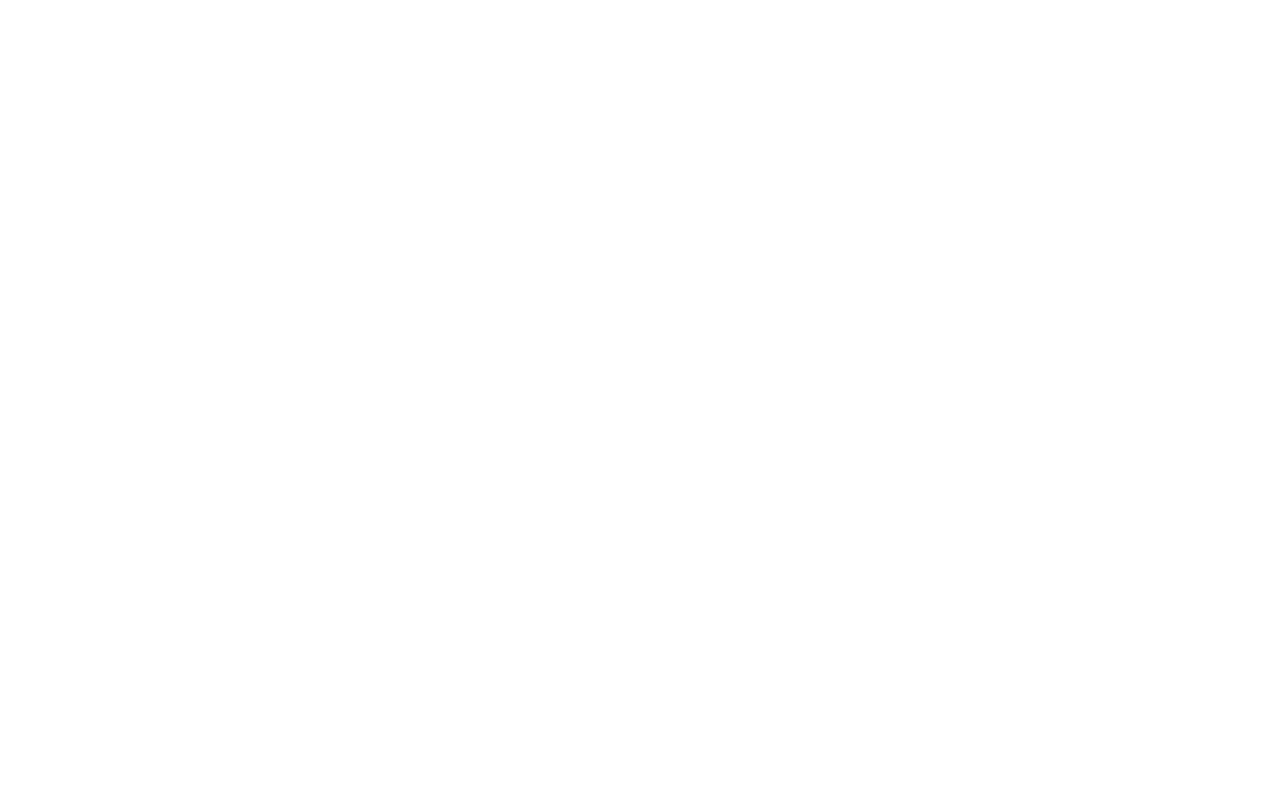
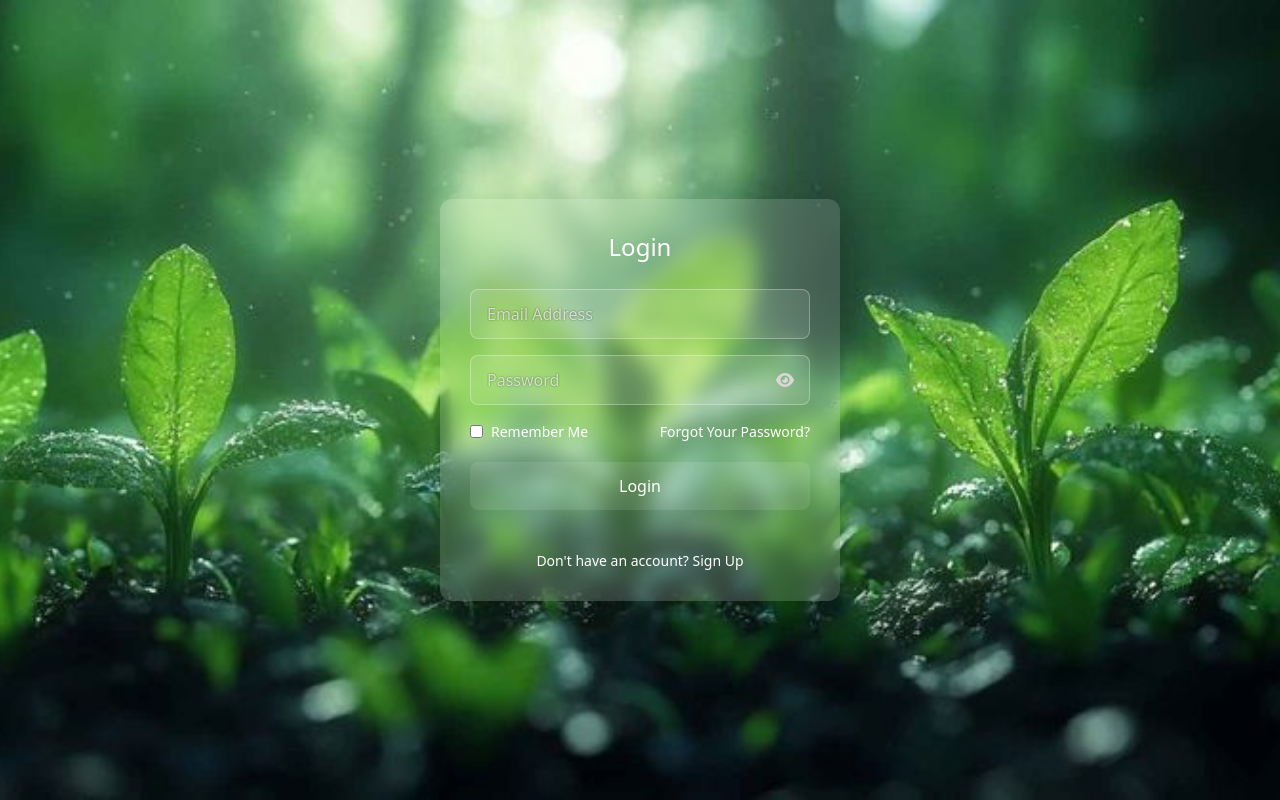
Before and after one commit to savinduamalka/SpiritX_Vertex_01, a React (Vite) app in the folder Auth Front-end/: page / in a window 1280 px wide. Before the commit this address had no page. Built offline with nearby package versions, Linux system fonts and the light colour scheme.

Commit message:
Updated Folder Structure
Recreated folder structure to match Chathuri's

```diff
--- a/Auth Front-end/src/App.css
+++ b/Auth Front-end/src/App.css
@@ -1,11 +1,9 @@
-/* Add this to your App.css file - These styles can be used for both login and signup pages */
-
 .auth-container {
     display: flex;
     justify-content: center;
     align-items: center;
     min-height: 100vh;
-    background-image: url('./assets/green-background1.jpg');
+    background-image: url('./assets/images/nature.jpg');
     background-size: cover;
     background-position: center;
     padding: 20px;
--- a/Auth Front-end/src/App.tsx
+++ b/Auth Front-end/src/App.tsx
@@ -1,9 +1,9 @@
+import Login from "./components/Login";
+
+
+
 function App() {
-
-  return (
-    <>
-    </>
-  )
+  return <Login />;
 }
 
-export default App
+export default App;
--- a/Auth Front-end/src/Login.tsx
+++ b/Auth Front-end/src/components/Login.tsx
@@ -1,11 +1,11 @@
 import React, { useState } from 'react';
-import './App.css';
+import '../App.css';
 
 const Login: React.FC = () => {
   const [email, setEmail] = useState('');
   const [password, setPassword] = useState('');
   const [rememberMe, setRememberMe] = useState(false);
-  const [passwordVisible, setPasswordVisible] = useState(false); // New state
+  const [passwordVisible, setPasswordVisible] = useState(false);
 
   const handleSubmit = (e: React.FormEvent) => {
     e.preventDefault();
@@ -33,14 +33,14 @@
 
           <div className="form-group">
             <input
-              type={passwordVisible ? 'text' : 'password'} // Toggle type
+              type={passwordVisible ? 'text' : 'password'}
               placeholder="Password"
               value={password}
               onChange={(e) => setPassword(e.target.value)}
               required
             />
-            <span className="password-toggle" onClick={togglePasswordVisibility}> {/* Add onClick */}
-              <i className={`fa ${passwordVisible ? 'fa-eye-slash' : 'fa-eye'}`}></i> {/* Toggle icon */}
+            <span className="password-toggle" onClick={togglePasswordVisibility}>
+              <i className={`fa ${passwordVisible ? 'fa-eye-slash' : 'fa-eye'}`}></i>
             </span>
           </div>
 
--- a/Auth Front-end/src/main.tsx
+++ b/Auth Front-end/src/main.tsx
@@ -3,14 +3,14 @@
 import App from './App.tsx'
 import { BrowserRouter, Routes, Route } from 'react-router-dom'
 
-import Login from './Login.tsx'
+import Login from './components/Login.tsx'
 import './index.css'
 
 ReactDOM.createRoot(document.getElementById('root')!).render(
   <React.StrictMode>
     <BrowserRouter>
       <Routes>
-
+        <Route path="/" element={<Login />} />
         <Route path="/login" element={<Login />} />
         <Route path="/signup" element={<App />} /> {/* Assuming App is currently your signup page */}
       </Routes>
```
Also changed, not shown: Auth Front-end/src/assets/images/nature.jpg (renamed from Auth Front-end/src/assets/green-background1.jpg).
